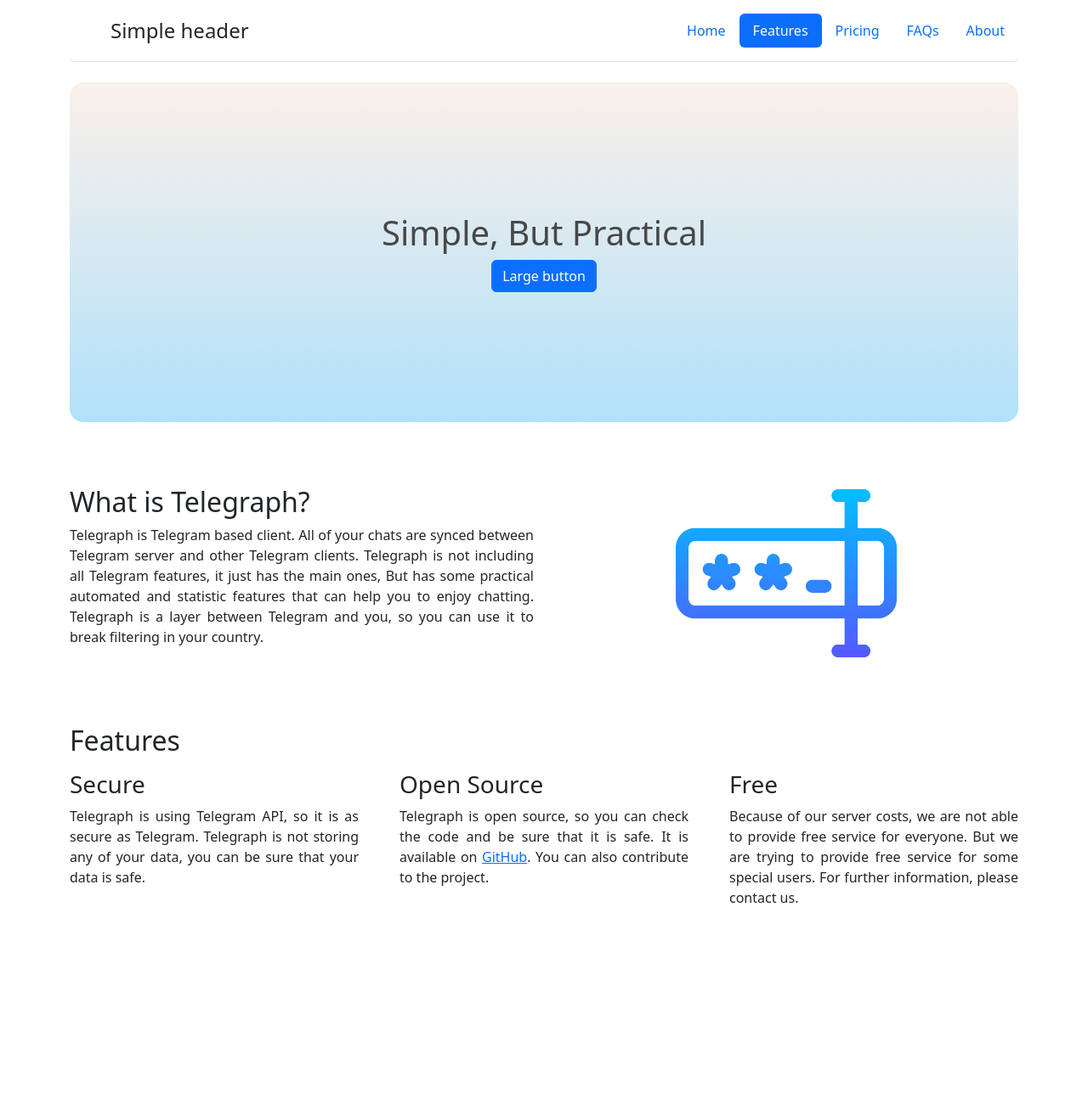
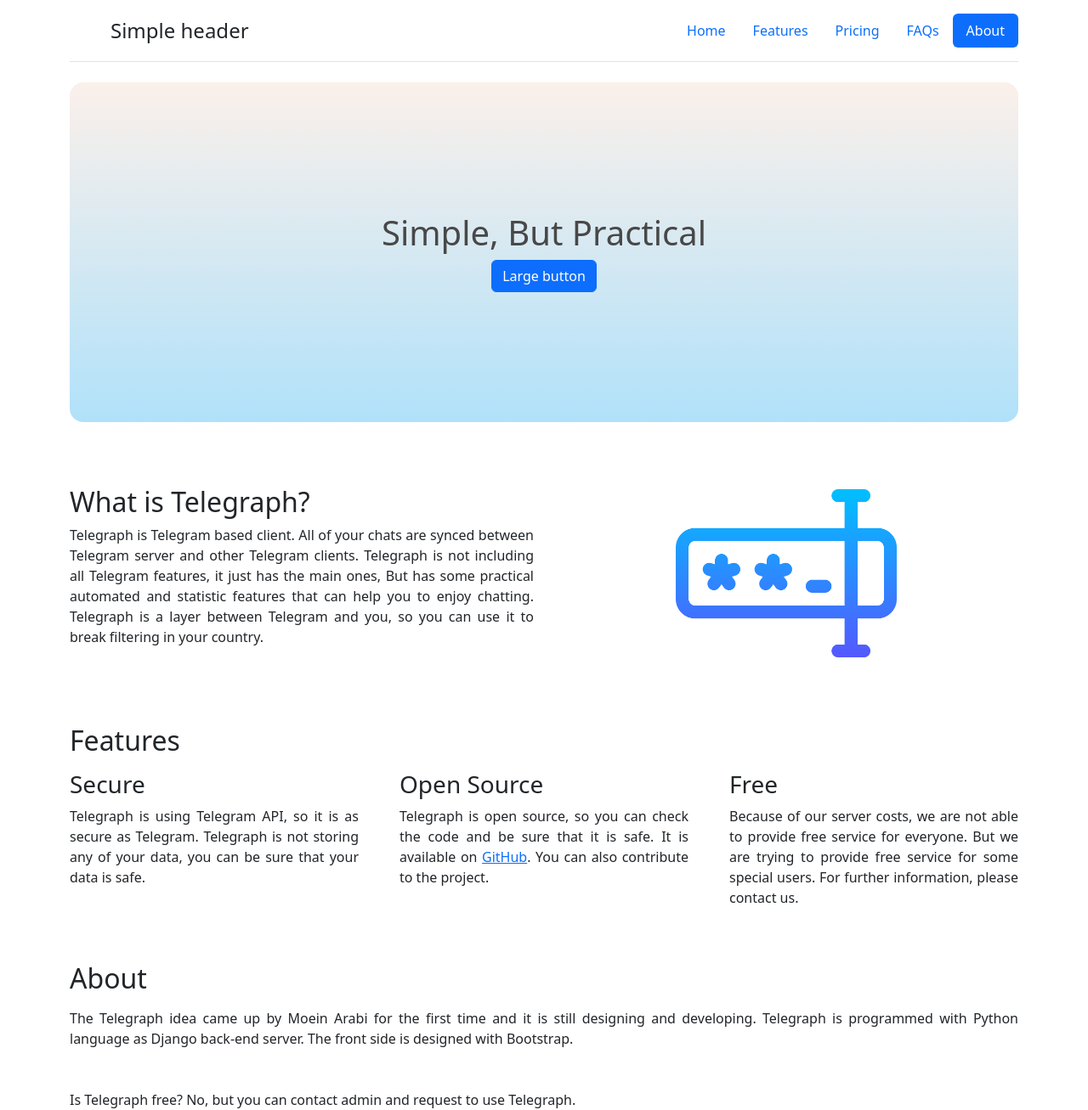
Before and after one commit to ILoveBacteria/telegraph, a Django app: page / in a window 1280 px wide. Shown: the whole page at 85% size. Before the commit the page ends 1063 px from the top, so only its background shows below. Run offline with Django 4.2, Linux system fonts and the light colour scheme.

Commit message:
Add About and FAQs

```diff
--- a/templates/home/index.html
+++ b/templates/home/index.html
@@ -6,7 +6,8 @@
     <link href="{% static 'home/index.css' %}" rel="stylesheet">
 {% endblock %}
 {% block content %}
-    <nav class="d-flex flex-wrap justify-content-center py-3 mb-4 border-bottom sticky-top rounded-bottom navbar-custom" id="navId">
+    <!--navbar-->
+    <nav class="d-flex flex-wrap justify-content-center py-3 mb-4 border-bottom sticky-top rounded-bottom` navbar-custom" id="navId">
       <a href="/" class="d-flex align-items-center mb-3 mb-md-0 me-md-auto text-dark text-decoration-none">
         <svg class="bi me-2" width="40" height="32"><use xlink:href="#bootstrap"></use></svg>
         <span class="fs-4">Simple header</span>
@@ -17,7 +18,7 @@
         <li class="nav-item"><a href="#features" class="nav-link">Features</a></li>
         <li class="nav-item"><a href="#" class="nav-link">Pricing</a></li>
         <li class="nav-item"><a href="#" class="nav-link">FAQs</a></li>
-        <li class="nav-item"><a href="#" class="nav-link">About</a></li>
+        <li class="nav-item"><a href="#about" class="nav-link">About</a></li>
       </ul>
     </nav>
 
@@ -26,7 +27,7 @@
             <h1 class="hero-title">Simple, But Practical</h1>
             <a type="button" class="btn btn-primary" href="/login/">Large button</a>
         </div>
-
+        <!--what is telegraph-->
         <div class="row row-cols-1 row-cols-lg-2 align-items-center mb-5">
             <div class="col">
                 <h2>What is Telegraph?</h2>
@@ -41,9 +42,9 @@
                 <img src="{% static 'home/icons/password.png' %}" class="img-fluid" alt="Telegraph" width="260px">
             </div>
         </div>
-
-        <h2 class="mb-3" id="features">Features</h2>
-
+        <!--features-->
+        <div class="mb-5" id="features">
+            <h2 class="mb-3">Features</h2>
             <div class="row row-cols-1 row-cols-lg-3 md-3 g-5">
                 <div class="col">
                     <h3>Secure</h3>
@@ -68,5 +69,20 @@
                     </p>
                 </div>
             </div>
+        </div>
+        <!--About-->
+        <div class="mb-5" id="about">
+            <h2 class="mb-3">About</h2>
+            <p>
+                The Telegraph idea came up by Moein Arabi for the first time and it is still designing and developing.
+                Telegraph is programmed with Python language as Django back-end server. The front side is designed with
+                Bootstrap.
+            </p>
+        </div>
+        <!--FAQs-->
+        <div>
+            Is Telegraph free? No, but you can contact admin and request to use Telegraph.
+            <br>
+        </div>
     </main>
 {% endblock %}
```
Lines whose indentation alone changed are shown as unchanged.
